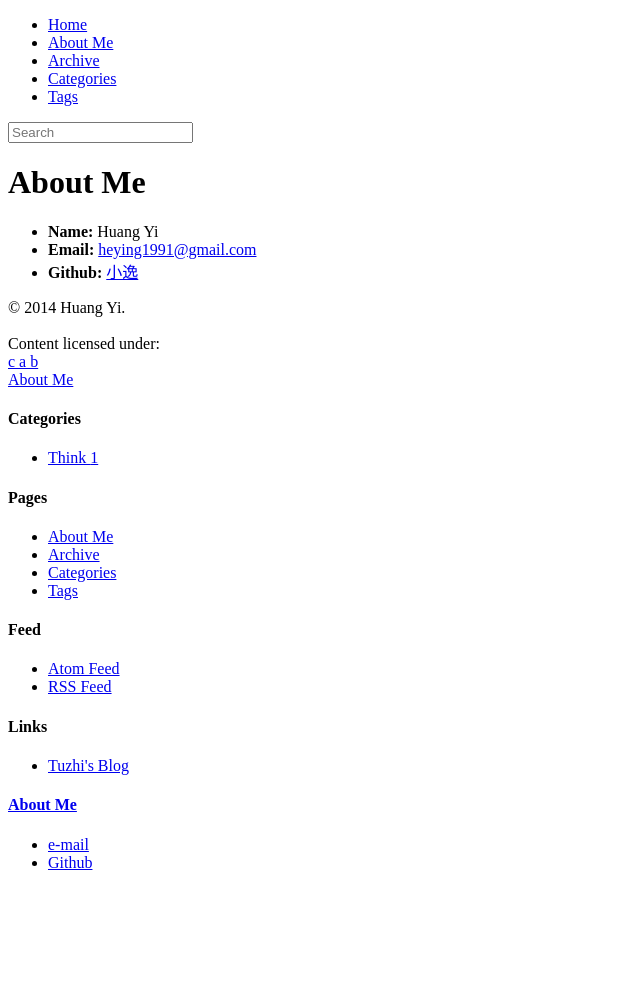
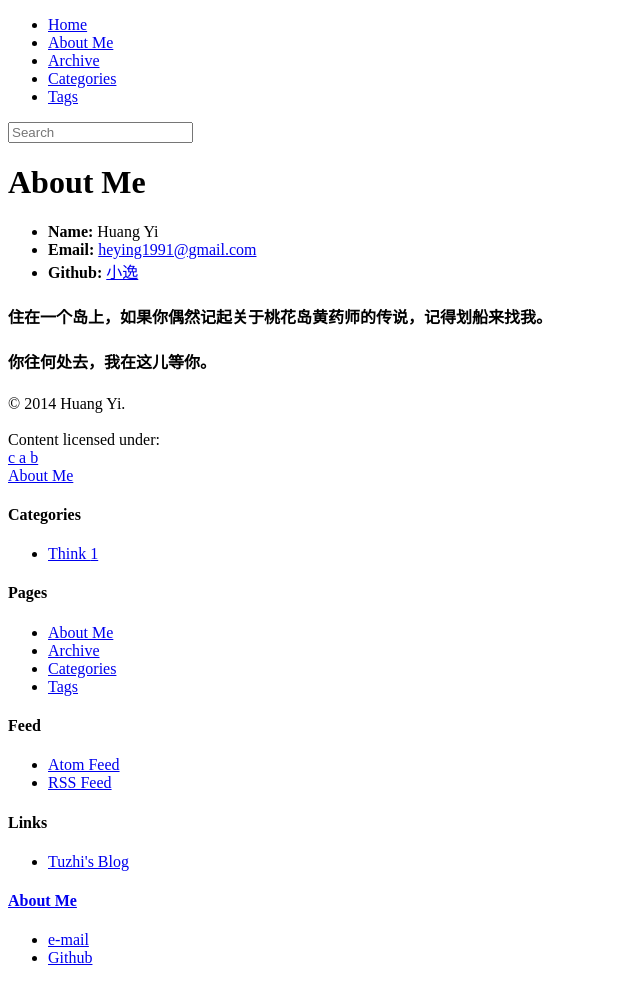
Before and after one commit to literblog/literblog.github.com, a Jekyll site: the page built from about.md, in a window 1280 px wide. Shown: the whole page, without its empty margins (0-640 px from the left). Built offline with Jekyll 4.4.1, drawn with Linux system fonts in a browser that asks for light colours; nearby versions of some CDN libraries; library files that are not in the unit come from our copies; before the commit the page ends 900 px from its top, so only the background shows below that.

Commit message:
Update about.md

```diff
--- a/about.md
+++ b/about.md
@@ -7,3 +7,7 @@ group: navigation
  * **Name:** Huang Yi
  * **Email:** [heying1991@gmail.com](mailto:heying1991@gmail.com)
  * **Github:** [小逸](https://github.com/Huangtuzhi)
+
+#### **住在一个岛上，****如果你偶然记起关于桃花岛黄药师的传说，****记得划船来找我。**
+
+#### **你往何处去，我在这儿等你。**
```
